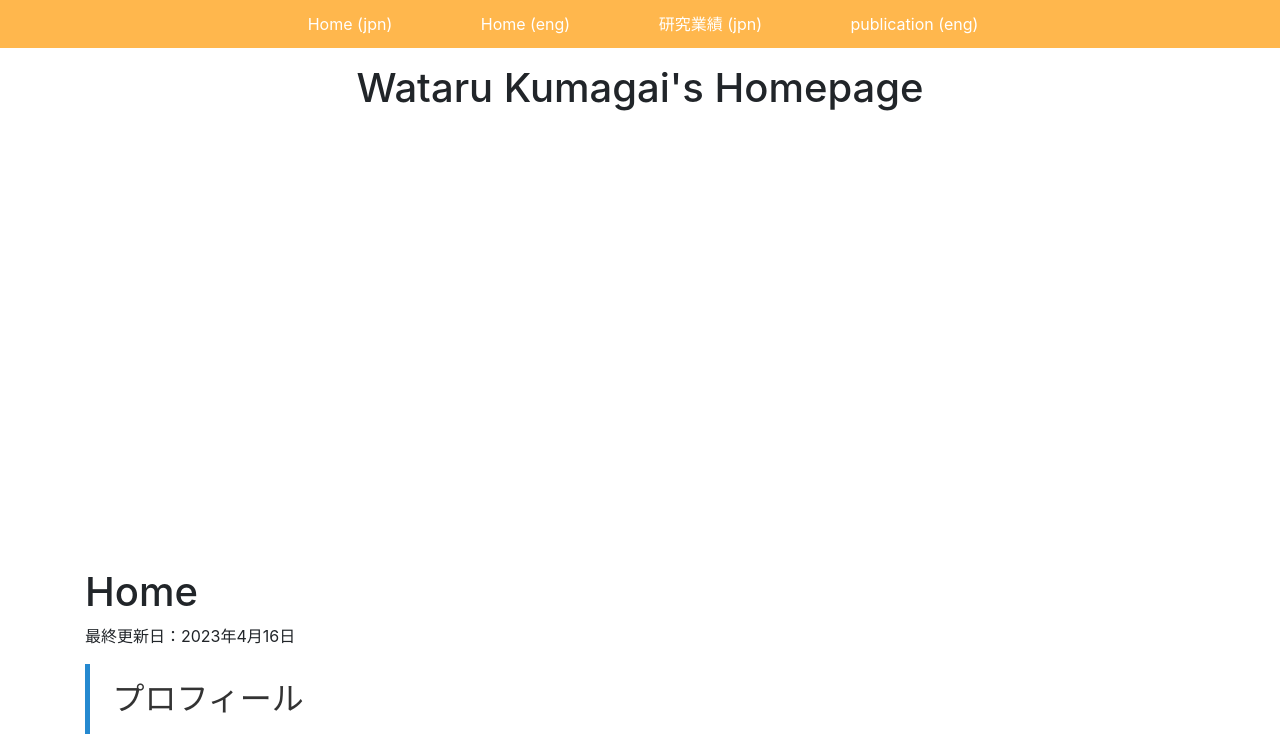
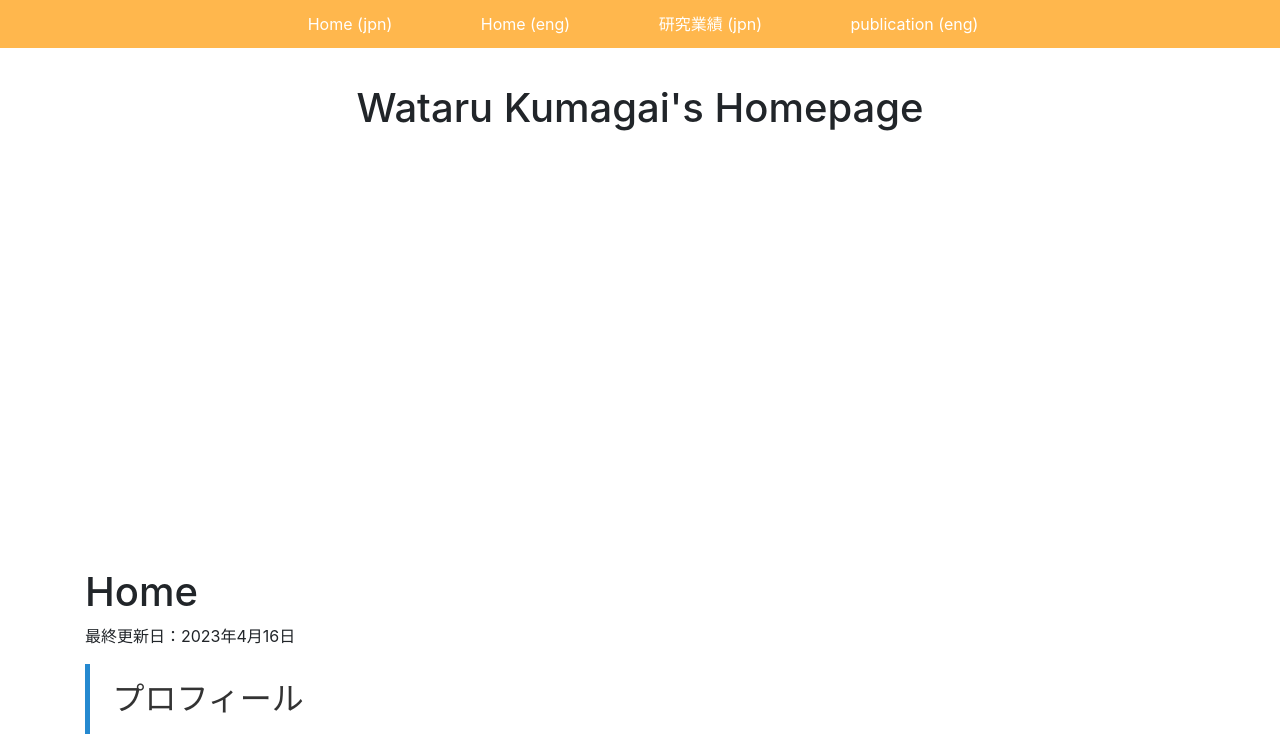
Before and after one commit to watarukumagai-git/watarukumagai-git.github.io, a plain HTML site: page index.html in a window 1280 px wide. Shown: the top 739 px of the page. Drawn offline with nearby package versions, Linux system fonts and the light colour scheme; files that its build step writes are made by us from their sources; a script that the page names is missing.

Commit message:
Update index.html

```diff
--- a/index.html
+++ b/index.html
@@ -81,8 +81,8 @@
       }
       .cp_content {
         margin: 0 auto;
-        padding: 0px;
-        height: 65vh;
+        padding: 20px;
+        height: 25vh;
         text-align: center;
       }
       @media (max-width: 767px) {
```
